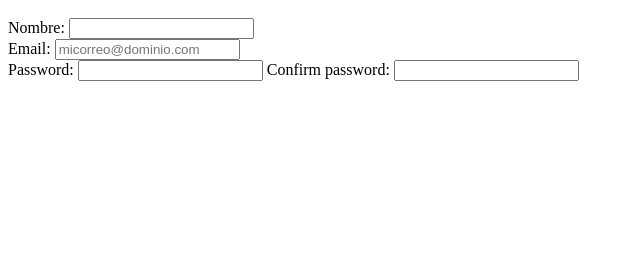
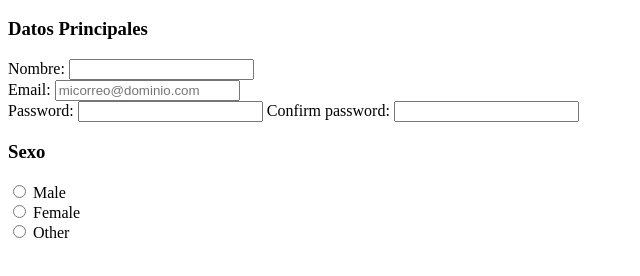
Before and after one commit to fepe15/FormularioRegistro, a plain HTML site: page index.html in a window 1280 px wide. Shown: the part 48-324 px from the top of the page, without its empty margins (0-640 px from the left). Drawn offline with Linux system fonts and the light colour scheme.

Commit message:
RadioButtons

```diff
--- a/index.html
+++ b/index.html
@@ -5,6 +5,8 @@
 <body>
 	<h1>Registro</h1>
 
+<form>
+	<h3>Datos Principales</h3>
 	<label for="text">Nombre:</label>
 	<input type="text" name:"user_name"> <br>
 
@@ -16,6 +18,15 @@
 
 	<label for="text">Confirm password:</label>
 	<input type="password" id="password" name="user_password">
+</form>
+
+<form >
+<h3>Sexo</h3>
+  <input type="radio" name="gender" value="male"> Male<br>
+  <input type="radio" name="gender" value="female"> Female<br>
+  <input type="radio" name="gender" value="other"> Other
+</form>
+
 
 
 
```
